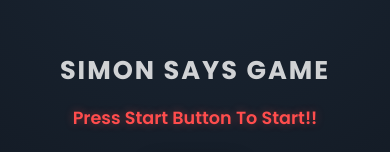
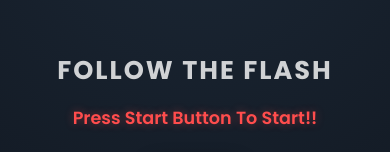
Before and after one commit to memon-gulam-45/Follow-The-Flash, a plain HTML site: page index.html in a window 390 px wide. Shown: the part 111-263 px from the top of the page. Drawn offline with Linux system fonts and the light colour scheme.

```diff
--- a/index.html
+++ b/index.html
@@ -14,7 +14,7 @@
     />
   </head>
   <body>
-    <h1>Simon Says Game</h1>
+    <h1>Follow The Flash</h1>
     <h2>Press Start Button To Start!!</h2>
     <button id="start-btn">Start</button>
     <p></p>
```
